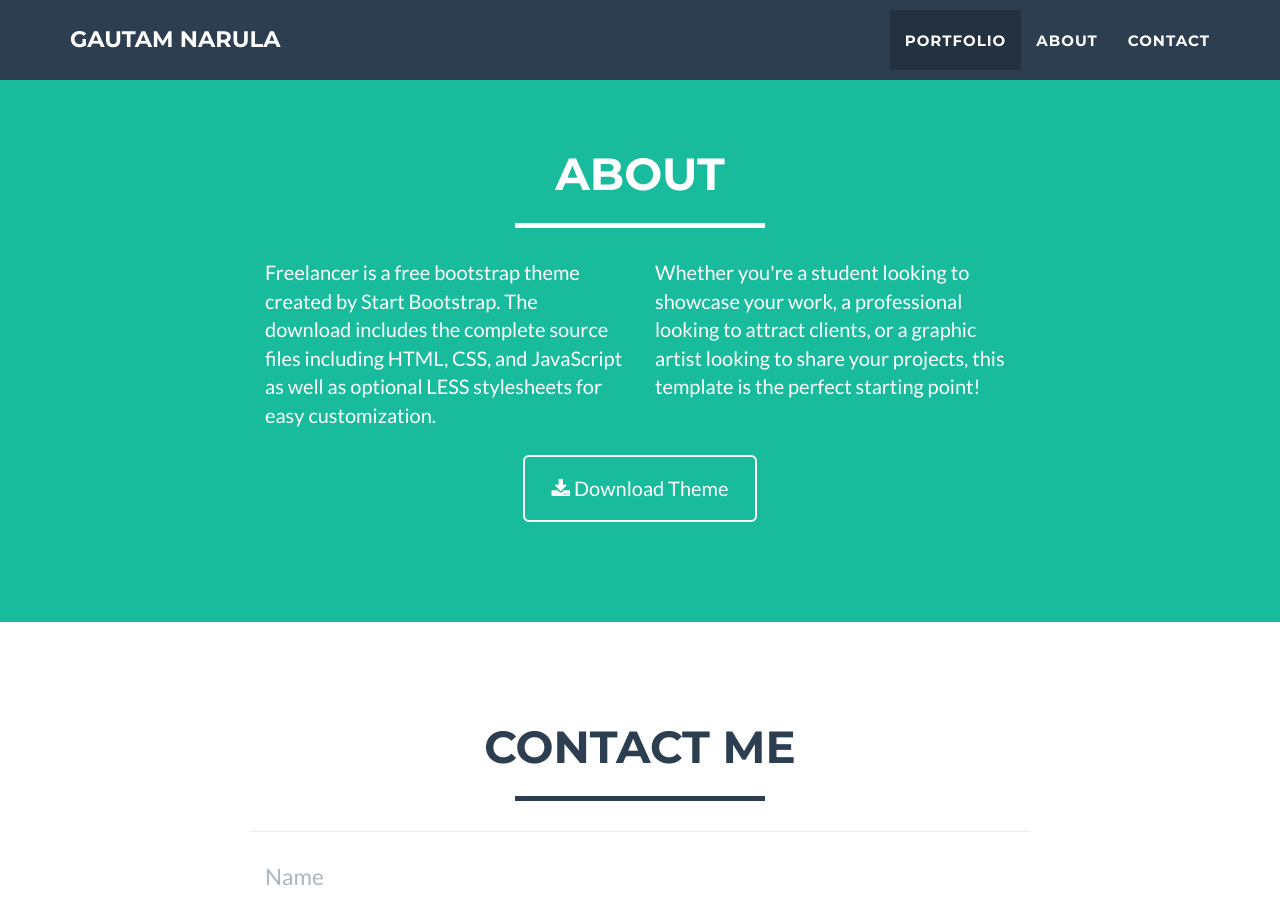
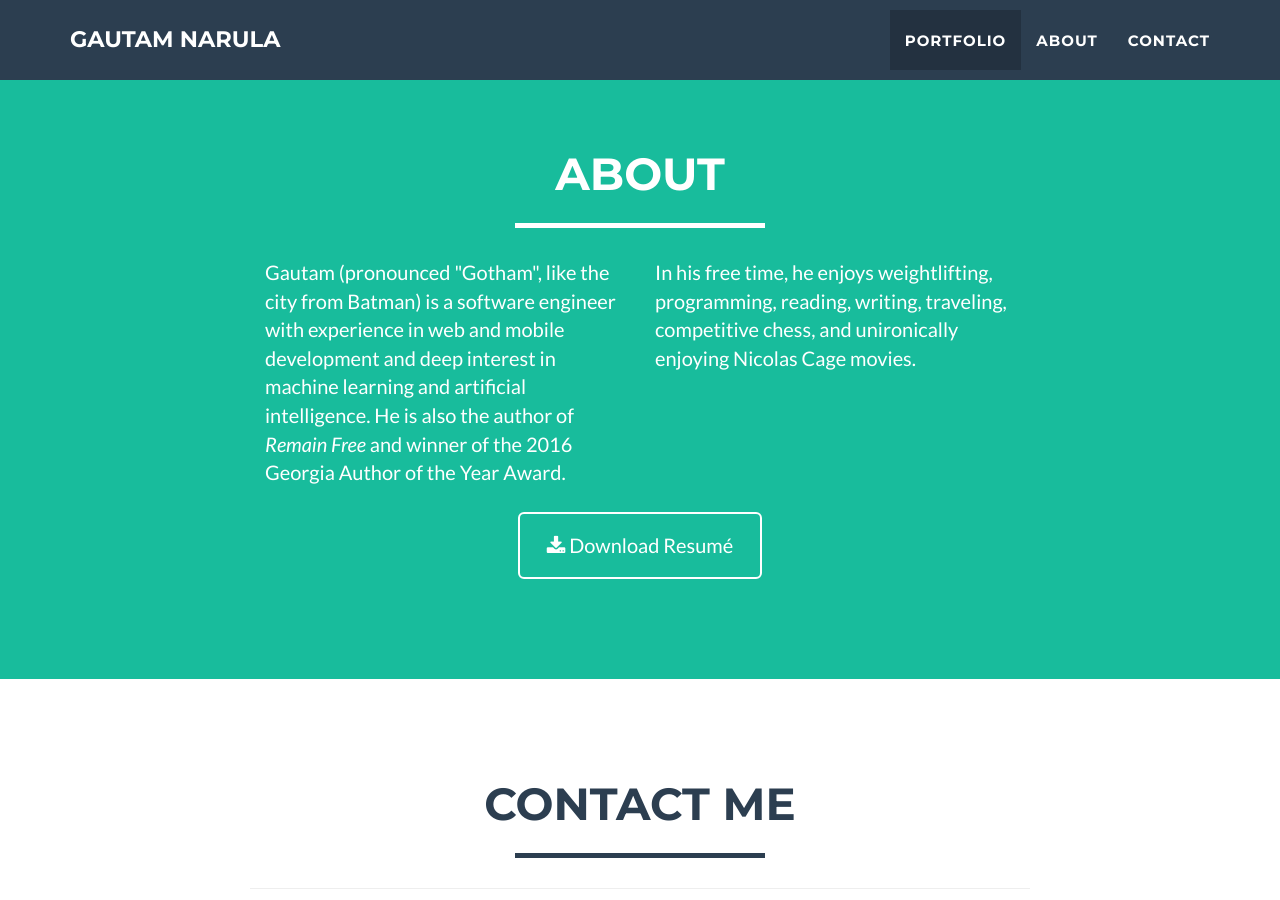
Before and after one commit to gnarizzy/gnarizzy.github.io, a Jekyll site: the page built from index.html, in a window 1280 px wide and 900 px high, scrolled down 1659 px. Built offline with Jekyll 4.4.1, drawn with Linux system fonts in a browser that asks for light colours.

Commit message:
Update about.html

```diff
--- a/_includes/about.html
+++ b/_includes/about.html
@@ -9,14 +9,14 @@
             </div>
             <div class="row">
                 <div class="col-lg-4 col-lg-offset-2">
-                    <p>Freelancer is a free bootstrap theme created by Start Bootstrap. The download includes the complete source files including HTML, CSS, and JavaScript as well as optional LESS stylesheets for easy customization.</p>
+                    <p>Gautam (pronounced "Gotham", like the city from Batman) is a software engineer with experience in web and mobile development and deep interest in machine learning and artificial intelligence. He is also the author of <i>Remain Free</i> and winner of the 2016 Georgia Author of the Year Award. </p>
                 </div>
                 <div class="col-lg-4">
-                    <p>Whether you're a student looking to showcase your work, a professional looking to attract clients, or a graphic artist looking to share your projects, this template is the perfect starting point! </p>
+                    <p>In his free time, he enjoys weightlifting, programming, reading, writing, traveling, competitive chess, and unironically enjoying Nicolas Cage movies.  </p>
                 </div>
                 <div class="col-lg-8 col-lg-offset-2 text-center">
                     <a href="#" class="btn btn-lg btn-outline">
-                        <i class="fa fa-download"></i> Download Theme
+                        <i class="fa fa-download"></i> Download Resumé
                     </a>
                 </div>
             </div>
```
